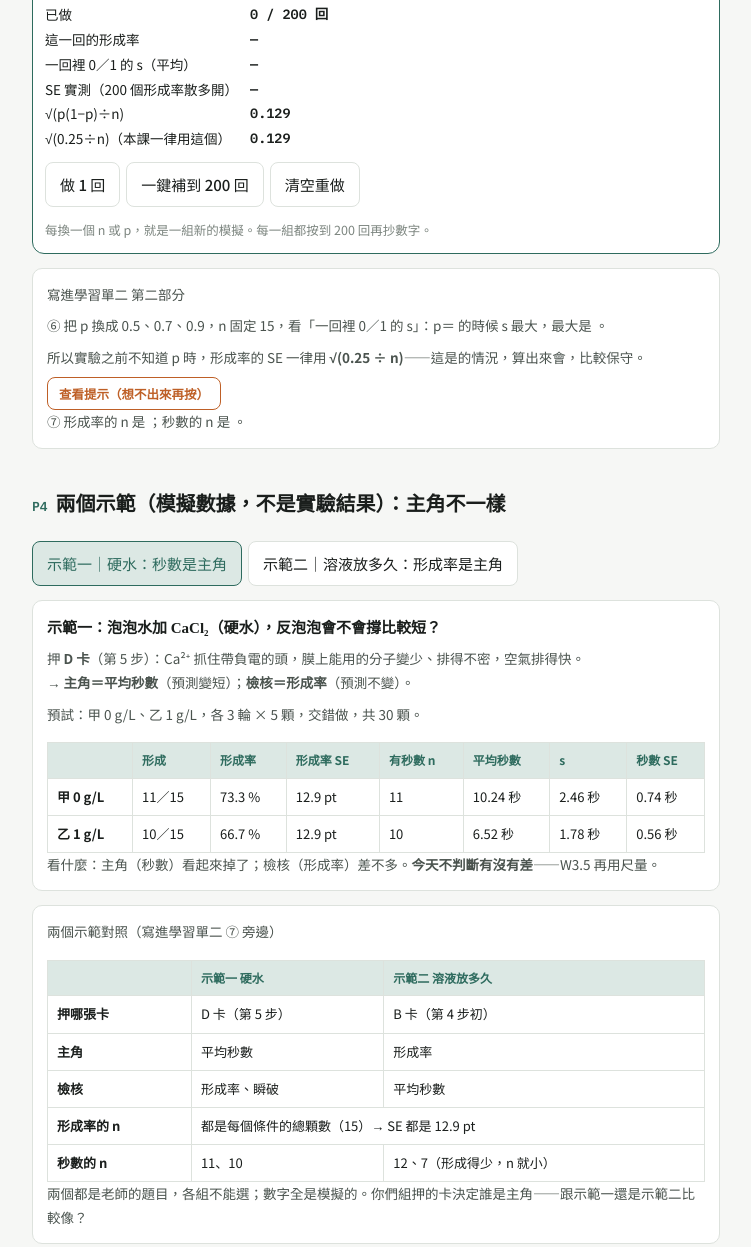
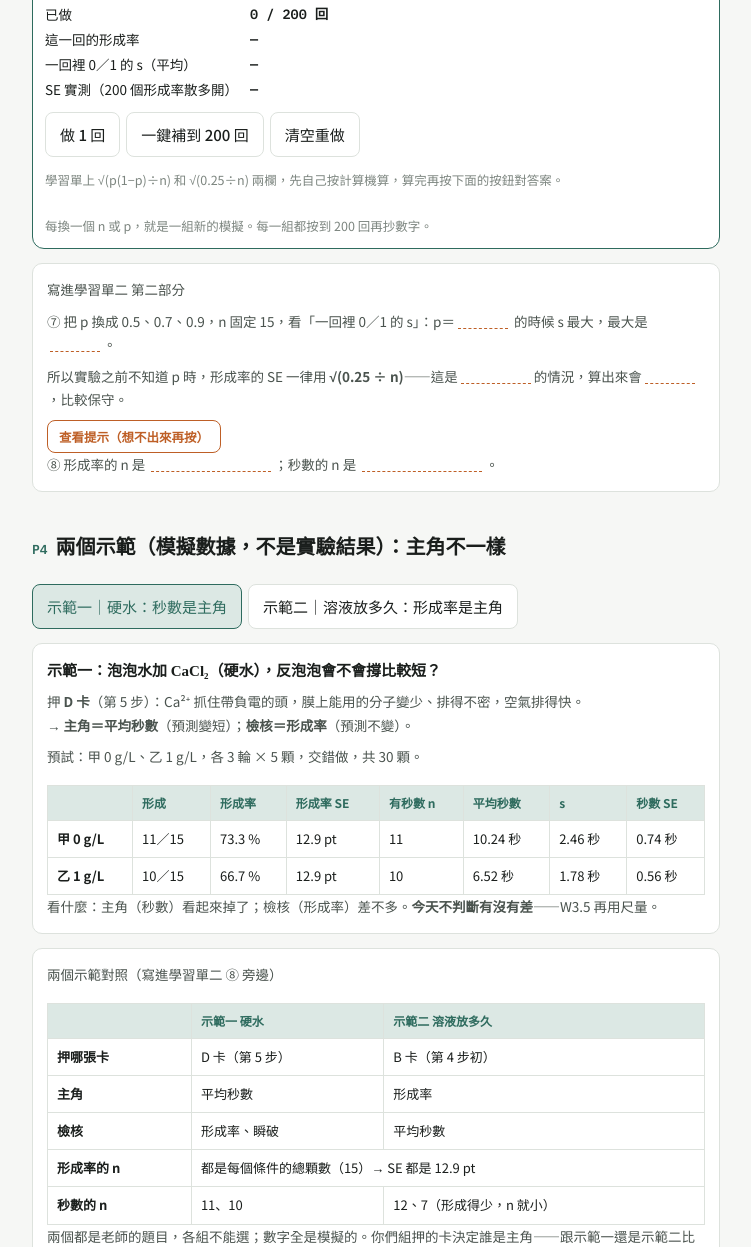
Before and after one commit to oohrzir-MHH/mhh, a plain HTML site: page antibubble-w2-coin.html in a window 1280 px wide. Shown: the part 1119-2366 px from the top of the page, without its empty margins (264-1015 px from the left). Drawn offline with nearby package versions, Linux system fonts and the light colour scheme.

Commit message:
Add files via upload

```diff
--- a/antibubble-w2-coin.html
+++ b/antibubble-w2-coin.html
@@ -147,6 +147,7 @@ footer{font-size:12px;color:var(--ink-3);text-align:center;padding-top:8px}
 .ask p{margin:0 0 6px;font-size:13.5px;color:var(--ink-2);line-height:1.75}
 .ask .blank{display:inline-block;min-width:104px;border-bottom:1.5px dashed var(--truth);
   height:1.25em;vertical-align:-2px;margin:0 3px}
+.story .blank{display:inline-block;min-width:60px;border-bottom:1.5px dashed var(--truth);height:1.25em;vertical-align:-2px;margin:0 3px}
 .rv{font-size:12.5px;padding:6px 11px;border-color:var(--truth);color:var(--truth);background:transparent;font-weight:600}
 .rvb{margin-top:8px;border-left:2px solid var(--truth);padding:2px 0 2px 11px;font-size:13px;color:var(--ink-2);line-height:1.75}
 .rvb b{color:var(--ink)}
@@ -238,16 +239,18 @@ table.dt .xl{background:var(--line-2);color:var(--ink-3);font-size:11px;font-wei
   <svg id="chist" viewBox="0 0 600 220" aria-label="200 回的形成率分布"></svg>
   <div class="kv" id="ckv"></div>
   <div class="seg"><button id="c1">做 1 回</button><button id="cfill">一鍵補到 200 回</button><button id="creset">清空重做</button></div>
+  <p style="font-size:12.5px;color:var(--ink-3);margin:0">學習單上 √(p(1−p)÷n) 和 √(0.25÷n) 兩欄，先自己按計算機算，算完再按下面的按鈕對答案。</p>
+  <div class="seg"><button id="cfx" hidden>算好了，對答案（公式值）</button></div>
   <p style="font-size:12.5px;color:var(--ink-3);margin:0">每換一個 n 或 p，就是一組新的模擬。每一組都按到 200 回再抄數字。</p>
 </div>
 
 <div class="story">
   <p class="qt">寫進學習單二 第二部分</p>
-  <p>⑥ 把 p 換成 0.5、0.7、0.9，n 固定 15，看「一回裡 0／1 的 s」：p＝<span class="blank" style="min-width:50px"></span> 的時候 s 最大，最大是 <span class="blank" style="min-width:50px"></span>。</p>
+  <p>⑦ 把 p 換成 0.5、0.7、0.9，n 固定 15，看「一回裡 0／1 的 s」：p＝<span class="blank" style="min-width:50px"></span> 的時候 s 最大，最大是 <span class="blank" style="min-width:50px"></span>。</p>
   <p>所以實驗之前不知道 p 時，形成率的 SE 一律用 <b>√(0.25 ÷ n)</b>——這是<span class="blank" style="min-width:70px"></span>的情況，算出來會<span class="blank" style="min-width:50px"></span>，比較保守。</p>
   <button class="rv">查看提示（想不出來再按）</button>
   <div class="rvb" hidden>0／1 資料的 s 只看 p：s ＝ √(p(1−p))。p＝0.5 時 0.5×0.5＝0.25，開根號 0.5，是最大的；p 越接近 0 或 1，結果越整齊，s 越小。<br>你在做實驗之前不知道自己的 p，就先當最難猜的 0.5 來算——寧可把 SE 估大，也不要估小。</div>
-  <p>⑦ 形成率的 n 是 <span class="blank" style="min-width:120px"></span>；秒數的 n 是 <span class="blank" style="min-width:120px"></span>。</p>
+  <p>⑧ 形成率的 n 是 <span class="blank" style="min-width:120px"></span>；秒數的 n 是 <span class="blank" style="min-width:120px"></span>。</p>
 </div>
 
 <h2><span class="num">P4</span>兩個示範（模擬數據，不是實驗結果）：主角不一樣</h2>
@@ -278,7 +281,7 @@ table.dt .xl{background:var(--line-2);color:var(--ink-3);font-size:11px;font-wei
 </div>
 
 <div class="story">
-  <p class="qt">兩個示範對照（寫進學習單二 ⑦ 旁邊）</p>
+  <p class="qt">兩個示範對照（寫進學習單二 ⑧ 旁邊）</p>
   <div class="scroll"><table class="terms">
     <tr><th></th><th>示範一 硬水</th><th>示範二 溶液放多久</th></tr>
     <tr><td><b>押哪張卡</b></td><td>D 卡（第 5 步）</td><td>B 卡（第 4 步初）</td></tr>
@@ -292,7 +295,7 @@ table.dt .xl{background:var(--line-2);color:var(--ink-3);font-size:11px;font-wei
 
 <div class="story">
   <p class="qt">按按看：把上面硬幣設成 n＝15、p＝0.7，再設成 n＝60、p＝0.7</p>
-  <p>⑨ 形成率 SE 從 n＝15 到 n＝60，剩下幾倍？<span class="blank" style="min-width:60px"></span>（用 √(15÷60) 對對看）顆數變 4 倍，SE 只剩<span class="blank" style="min-width:60px"></span>。</p>
+  <p>⑩ 形成率 SE 從 n＝15 到 n＝60，剩下幾倍？<span class="blank" style="min-width:60px"></span>（用 √(15÷60) 對對看）顆數變 4 倍，SE 只剩<span class="blank" style="min-width:60px"></span>。</p>
 </div>
 
 <footer>完成：2026-11-16</footer>
@@ -301,6 +304,7 @@ table.dt .xl{background:var(--line-2);color:var(--ink-3);font-size:11px;font-wei
 Array.prototype.forEach.call(document.querySelectorAll(".rv"),function(b){b.onclick=function(){var box=b.nextElementSibling;box.hidden=!box.hidden;b.textContent=box.hidden?"查看提示（想不出來再按）":"收起提示";};});
 (function(){
   document.querySelectorAll('.ex').forEach(function(b){b.onclick=function(){var k=b.dataset.ex;document.querySelectorAll('.ex').forEach(function(x){x.setAttribute('aria-pressed',x===b)});document.getElementById('ex1').hidden=(k!=='1');document.getElementById('ex2').hidden=(k!=='2');}});
+  var SHOWFX=false;
   var N=15,P=0.5,R=[],last=[];
   var NS='http://www.w3.org/2000/svg';
   function sdv(a){if(a.length<2)return null;var m=a.reduce(function(x,y){return x+y},0)/a.length;var q=a.reduce(function(x,y){return x+(y-m)*(y-m)},0);return Math.sqrt(q/(a.length-1));}
@@ -325,11 +329,13 @@ Array.prototype.forEach.call(document.querySelectorAll(".rv"),function(b){b.oncl
       '<span>這一回的形成率</span><b>'+(last.length?f(last.reduce(function(a,b){return a+b},0)/N*100,1)+' %':'—')+'</b>'+
       '<span>一回裡 0／1 的 s（平均）</span><b>'+f(sAvg,3)+'</b>'+
       '<span>SE 實測（200 個形成率散多開）</span><b>'+f(seM,3)+'</b>'+
-      '<span>√(p(1−p)÷n)</span><b>'+Math.sqrt(P*(1-P)/N).toFixed(3)+'</b>'+
-      '<span>√(0.25÷n)（本課一律用這個）</span><b>'+Math.sqrt(0.25/N).toFixed(3)+'</b>';
+      (SHOWFX?'<span>√(p(1−p)÷n)</span><b>'+Math.sqrt(P*(1-P)/N).toFixed(3)+'</b>'+
+      '<span>√(0.25÷n)</span><b>'+Math.sqrt(0.25/N).toFixed(3)+'</b>':'');
+    var fb=document.getElementById('cfx'); fb.hidden=SHOWFX||R.length<200;
     document.getElementById('c1').disabled=R.length>=200; document.getElementById('cfill').disabled=R.length>=200;
   }
-  function reset(){R=[];last=[];draw();}
+  function reset(){R=[];last=[];SHOWFX=false;draw();}
+  document.getElementById('cfx').onclick=function(){SHOWFX=true;draw();};
   document.querySelectorAll('.cn').forEach(function(b){b.onclick=function(){N=+b.dataset.n;document.querySelectorAll('.cn').forEach(function(x){x.setAttribute('aria-pressed',x===b)});reset();}});
   document.querySelectorAll('.cp').forEach(function(b){b.onclick=function(){P=+b.dataset.p;document.querySelectorAll('.cp').forEach(function(x){x.setAttribute('aria-pressed',x===b)});reset();}});
   document.getElementById('c1').onclick=function(){if(R.length<200){one();draw();}};
```
Also changed, not shown: antibubble-w2-dice.html (+1 -1 lines).
